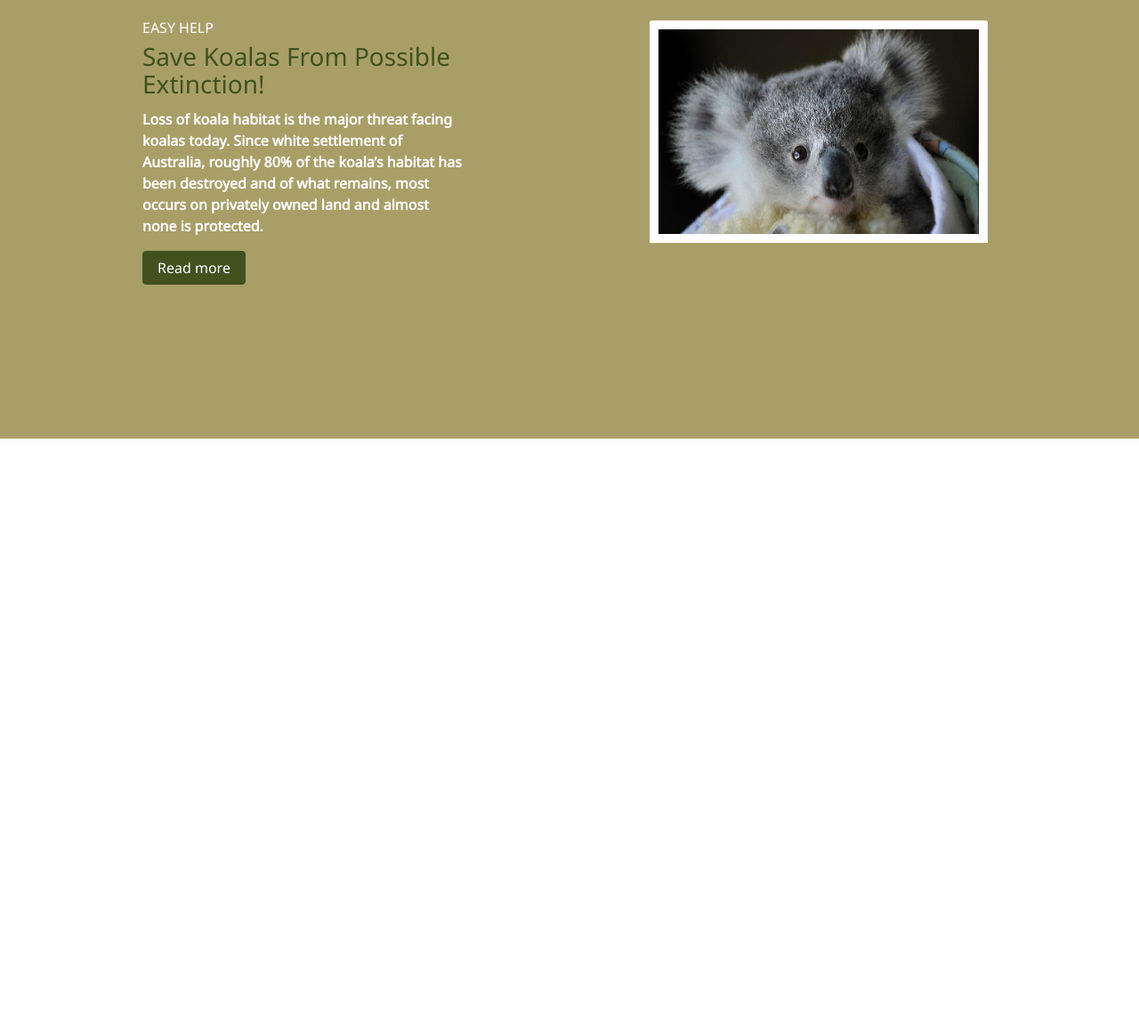
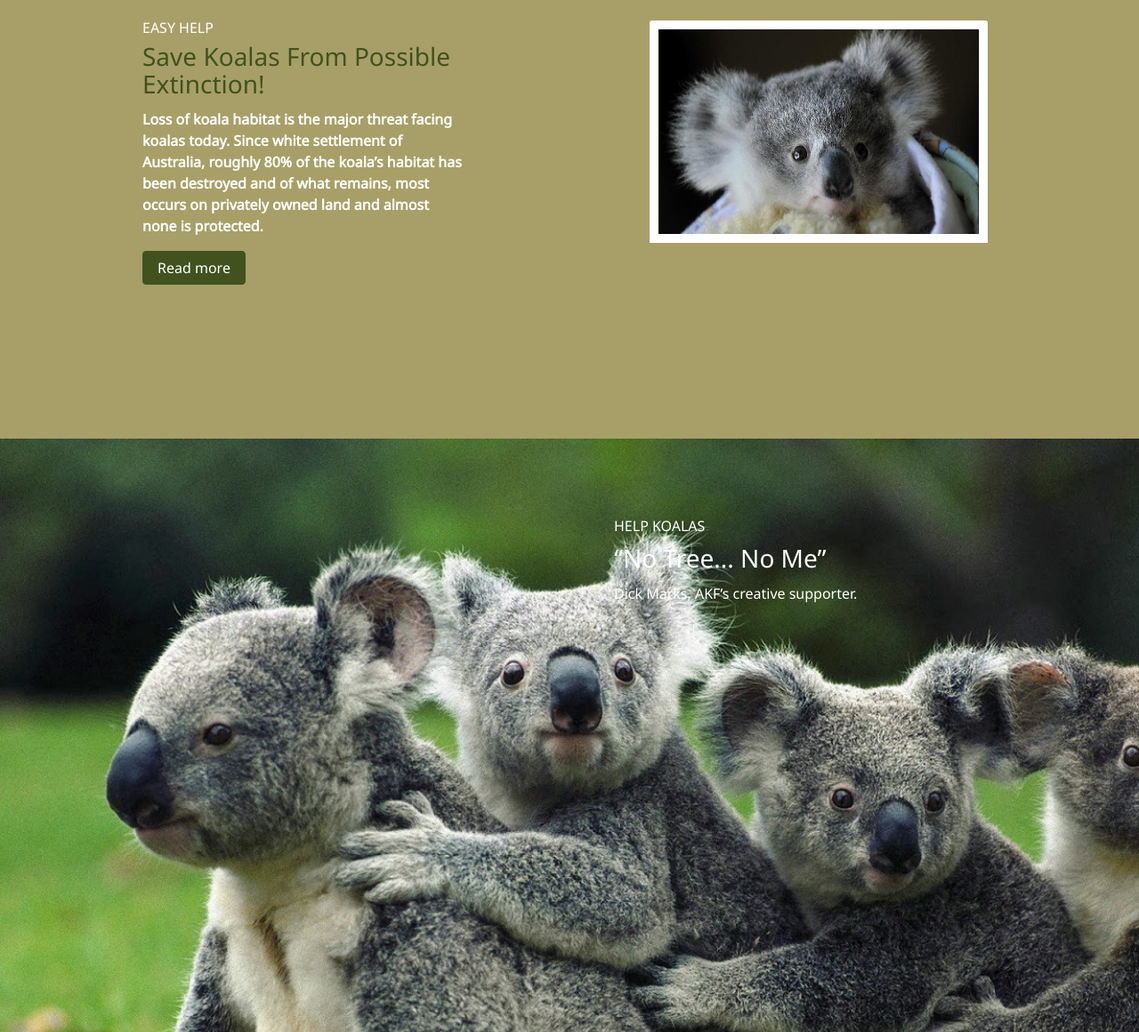
Before and after one commit to vanita22/save-the-koala, a plain HTML site: page index.html in a window 1280 px wide. Shown: the part 1560-2720 px from the top of the page at 89% size. Before the commit the page ends 2053 px from the top, so only its background shows below. Drawn offline with nearby package versions, Linux system fonts and the light colour scheme; a script that the page names is missing.

Commit message:
guardando caja tres

```diff
--- a/index.html
+++ b/index.html
@@ -1,13 +1,4 @@
 
-<!-- seccion 3
-
-
- -->
-
-<!-- seccion 4
-HELP KOALAS
-“No Tree... No Me”
-Dick Marks, AKF’s creative supporter -->
 
 <!-- seccion seis
 
@@ -155,7 +146,13 @@ Gallery-->
 	</section>
 
 	<!--caja tres-->
-
+	<section class="box-3">
+		<div class="card-block" id="box-a">
+			<h2 class="card-title">HELP KOALAS</h2>
+			<h3 class="card-title">“No Tree... No Me”</h3>
+    		<p class="card-text" id="texto2">Dick Marks, AKF’s creative supporter.</p>
+  		</div>
+	</section>
 
 
 	<!--caja cuatro-->
--- a/scss/style.css
+++ b/scss/style.css
@@ -213,3 +213,27 @@ army green: 41521F;
 }
 
 /*caja tres*/
+
+.box-3{
+	background-image: url(../img/all.jpg);
+	background-size: cover;
+	width: 100%;
+	height: 130vh;
+	display: flex;
+}
+
+.box-3 #texto2{
+	color: white;
+}
+
+.box-3 #box-a{
+	margin-left: 670px;
+	margin-top: 70px;
+}
+
+@media (max-width: 1024px){
+	.box-3 #box-a{
+		margin-left: 40px;
+		margin-top: 70px;
+	}
+}
```
